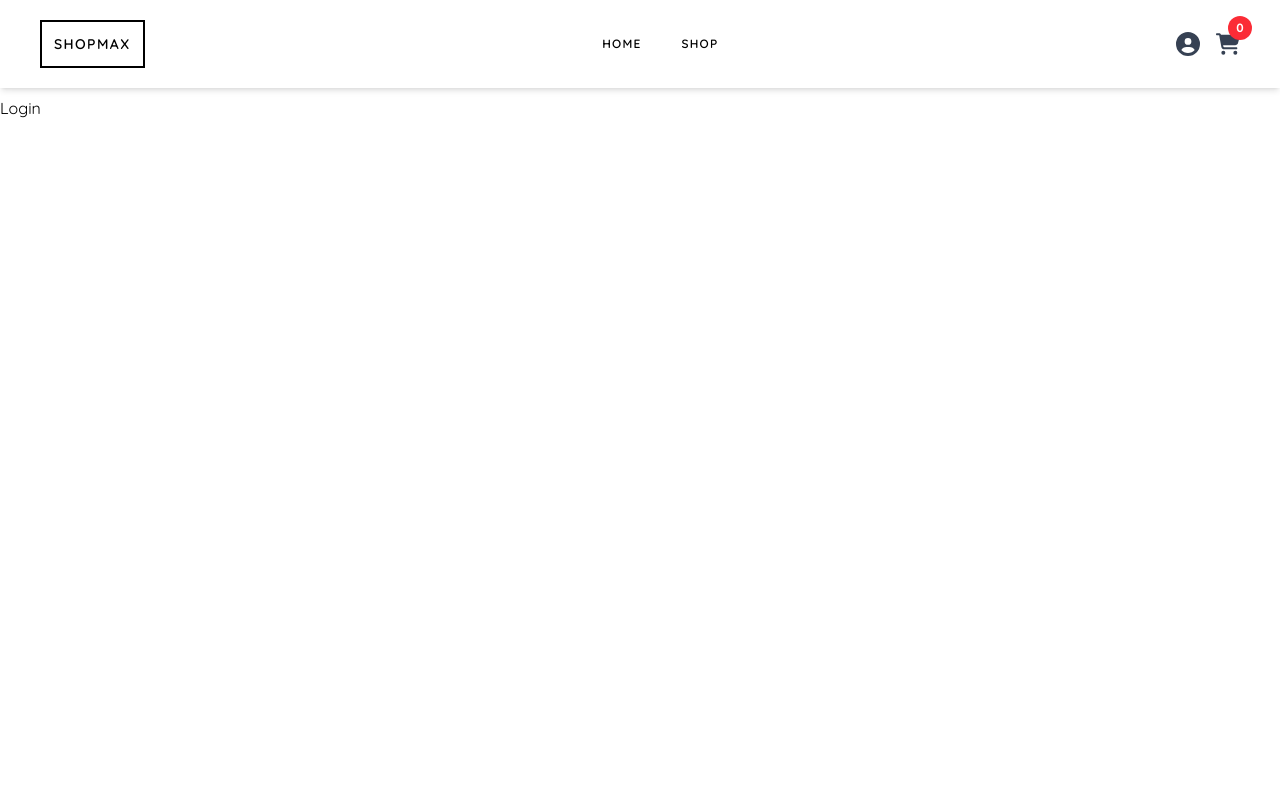
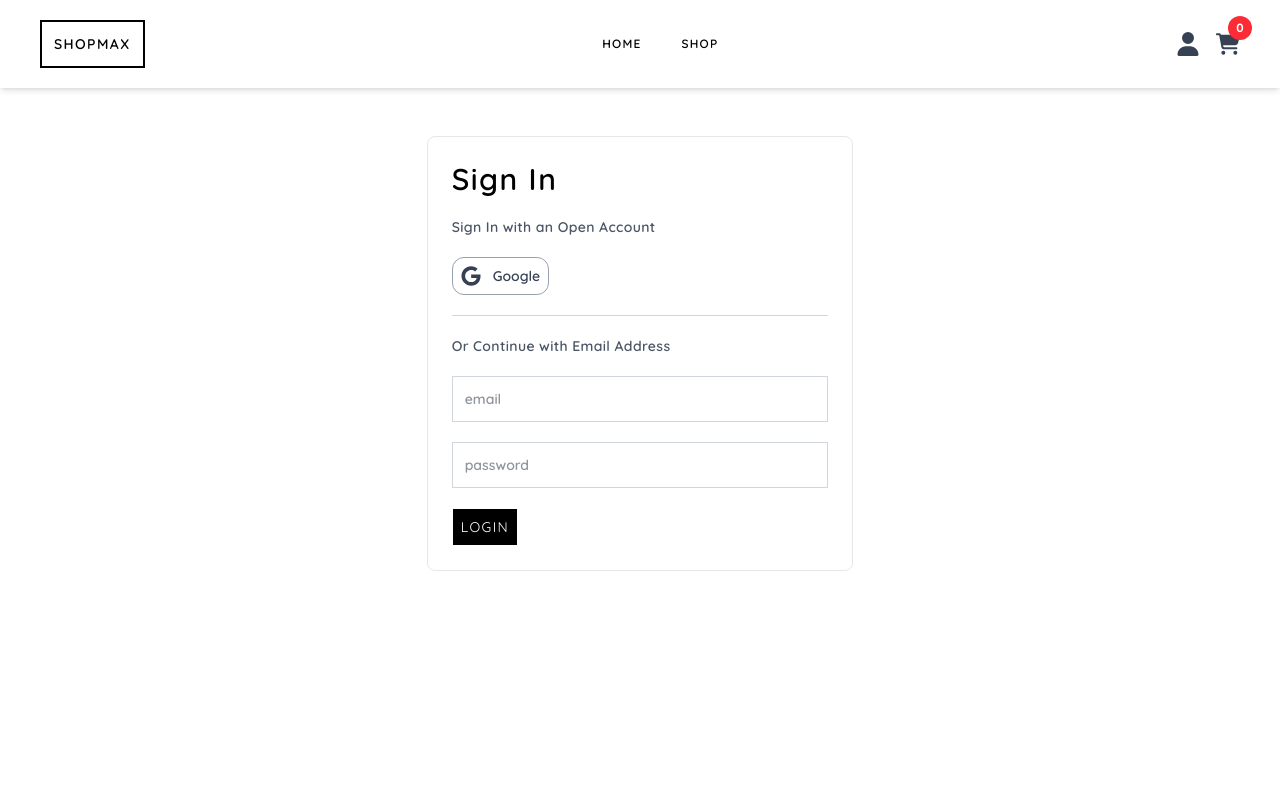
Before and after one commit to bentleyminwa/shopmax_ecommerce, a React (Vite) app: page /login in a window 1280 px wide. Shown: the top 800 px of the page. Built offline with nearby package versions, Linux system fonts and the light colour scheme.

Commit message:
Implemented Firebase authentication in Login component; add validation with Zod and Google sign-in functionality

```diff
--- a/package.json
+++ b/package.json
@@ -10,16 +10,20 @@
     "preview": "vite preview"
   },
   "dependencies": {
+    "@hookform/resolvers": "^3.10.0",
     "@tailwindcss/vite": "^4.0.4",
     "@tanstack/react-query": "^5.66.0",
     "axios": "^1.7.9",
+    "firebase": "^11.3.0",
     "hamburger-react": "^2.5.2",
     "jotai": "^2.11.3",
     "react": "^19.0.0",
     "react-dom": "^19.0.0",
+    "react-hook-form": "^7.54.2",
     "react-icons": "^5.4.0",
     "react-router-dom": "^7.1.5",
-    "tailwindcss": "^4.0.4"
+    "tailwindcss": "^4.0.4",
+    "zod": "^3.24.1"
   },
   "devDependencies": {
     "@eslint/js": "^9.19.0",
--- a/src/assets/data/data.tsx
+++ b/src/assets/data/data.tsx
@@ -1,12 +1,12 @@
 import {
   FaCartShopping,
-  FaCircleUser,
   FaEnvelope,
   FaFacebook,
   FaInstagram,
   FaLinkedin,
   FaLocationDot,
   FaPhone,
+  FaUser,
   FaXTwitter,
 } from "react-icons/fa6";
 import { clothes, electronics, jewelery, test1, test2, test3 } from "../images";
@@ -27,7 +27,7 @@ export const appData = {
   menuIcons: [
     {
       path: "login",
-      icon: <FaCircleUser />,
+      icon: <FaUser />,
       name: "Login",
     },
     {
--- a/src/pages/Login/Login.tsx
+++ b/src/pages/Login/Login.tsx
@@ -1,5 +1,117 @@
+import { zodResolver } from "@hookform/resolvers/zod";
+import {
+  GoogleAuthProvider,
+  signInWithEmailAndPassword,
+  signInWithPopup,
+} from "firebase/auth";
+import { SubmitHandler, useForm } from "react-hook-form";
+import { FaGoogle } from "react-icons/fa6";
+import { z } from "zod";
+import { auth } from "../../services/firebase";
+
+const schema = z.object({
+  email: z.string().email(),
+  password: z
+    .string()
+    .min(8, "Password must be at least 8 characters long")
+    .regex(
+      /^(?=.*[A-Za-z])(?=.*\d)[A-Za-z\d@$!%*?&]{8,}$/,
+      "Password must contain at least one letter and one number"
+    ),
+});
+
+type FormFields = z.infer<typeof schema>;
+
 const Login = () => {
-  return <div>Login</div>;
+  const {
+    register,
+    handleSubmit,
+    reset,
+    formState: { errors, isSubmitting },
+  } = useForm<FormFields>({
+    resolver: zodResolver(schema),
+  });
+
+  const onSignIn: SubmitHandler<FormFields> = async (data) => {
+    await new Promise((resolve) => setTimeout(resolve, 1000));
+
+    try {
+      await signInWithEmailAndPassword(auth, data.email, data.password);
+      reset();
+    } catch (err) {
+      console.log(err);
+    }
+  };
+
+  async function handleGoogleSignIn() {
+    const googleProvider = new GoogleAuthProvider();
+
+    try {
+      await signInWithPopup(auth, googleProvider);
+      reset();
+    } catch (err) {
+      console.error(err);
+    }
+  }
+
+  return (
+    <section className="w-full">
+      <div className="w-2/3 lg:w-1/3 mx-auto my-10">
+        <form
+          onSubmit={handleSubmit(onSignIn)}
+          className="border border-gray-200 rounded-lg p-6"
+        >
+          <div>
+            <h2 className="text-3xl font-semibold tracking-wider mb-5">
+              Sign In
+            </h2>
+            <p className="text-sm tracking-wide font-semibold text-gray-600 mb-5">
+              Sign In with an Open Account
+            </p>
+            <button
+              onClick={handleGoogleSignIn}
+              className="flex justify-center items-center gap-3 border border-gray-400 text-gray-700 p-2 rounded-xl mb-5"
+            >
+              <span className="text-xl">
+                <FaGoogle />
+              </span>
+              <span className="text-sm font-semibold">Google</span>
+            </button>
+            <p className="text-sm tracking-wide font-semibold text-gray-600 mb-5 border-t border-t-gray-300 pt-5">
+              Or Continue with Email Address
+            </p>
+          </div>
+          <div className="flex flex-col gap-5">
+            <input
+              type="email"
+              placeholder="email"
+              {...register("email")}
+              className="border border-gray-300 p-3 text-sm font-semibold text-gray-800 focus:outline-none"
+            />
+            {errors.email && (
+              <p className="text-red-400 text-sm">{errors.email.message}</p>
+            )}
+            <input
+              type="password"
+              placeholder="password"
+              {...register("password")}
+              className="border border-gray-300 p-3 text-sm font-semibold text-gray-800 focus:outline-none"
+            />
+            {errors.password && (
+              <p className="text-red-400 text-sm">{errors.password.message}</p>
+            )}
+            <button
+              disabled={isSubmitting}
+              type="submit"
+              className="w-fit border p-2 bg-black text-sm text-white uppercase tracking-widest"
+            >
+              {isSubmitting ? "Logging in..." : "Login"}
+            </button>
+          </div>
+        </form>
+      </div>
+    </section>
+  );
 };
 
 export default Login;
--- /dev/null
+++ b/src/services/firebase.ts
@@ -0,0 +1,15 @@
+import { initializeApp } from "firebase/app";
+import { getAuth } from "firebase/auth";
+
+const firebaseConfig = {
+  apiKey: "AIzaSyCdaEOmzaaw3niewtFIiZgcgoHgGmPFz6U",
+  authDomain: "shopmax-9c11a.firebaseapp.com",
+  projectId: "shopmax-9c11a",
+  storageBucket: "shopmax-9c11a.firebasestorage.app",
+  messagingSenderId: "617556170697",
+  appId: "1:617556170697:web:89d77c2ca0b65b82f9ba18",
+  measurementId: "G-6Z4415D4ND",
+};
+
+export const app = initializeApp(firebaseConfig);
+export const auth = getAuth(app);
```
Also changed, not shown: 1 other file (tests, documents, lock files or other folders).
